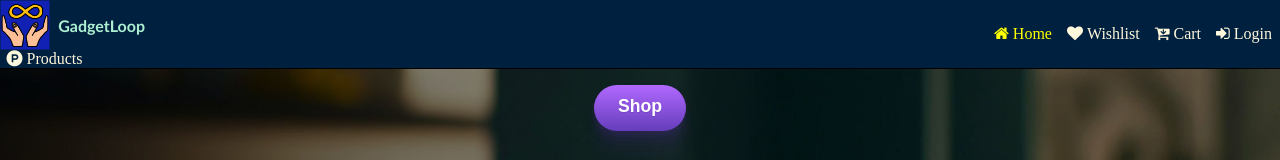
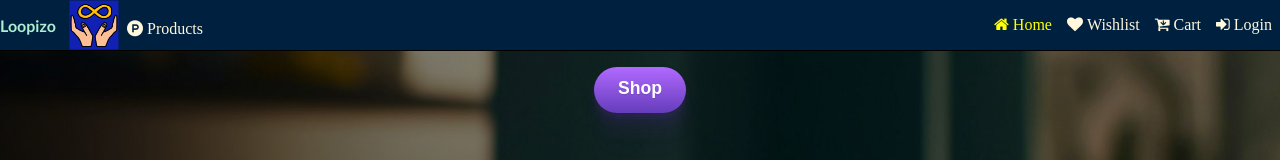
Before and after one commit to sam-0905/Ecom_backend, a React (Create React App) app in the folder Ecommerce_backend/: page / in a window 1280 px wide. Shown: the top 160 px of the page. Built offline with nearby package versions, Linux system fonts and the light colour scheme; no server answers; what miragejs would draw is missing.

Commit message:
updated app heading

```diff
--- a/Ecommerce_backend/src/components/Header.jsx
+++ b/Ecommerce_backend/src/components/Header.jsx
@@ -11,14 +11,14 @@ const getActiveLink = ({ isActive, isPending }) => ({
 
 export const Title = () => (
     <div>
-
       <a href="/" className='logo-container'>
+        <span className='logo-heading'>Loopizo</span>
         <img className="logo" src={Logo} alt="logo" />
-        <a className='logo-heading'>GadgetLoop</a>
-      </a>
-      <span className='Nav' style={{marginRight:"5rem",marginTop:"0.5rem"}}><NavLink style={getActiveLink} to="/body">
+        <span className='Nav' style={{marginRight:"5rem",marginTop:"0.5rem"}}><NavLink style={getActiveLink} to="/body">
         <a className="fa fa-product-hunt container"> Products</a>
         </NavLink></span>
+      </a>
+
     </div>
   );
 
```
